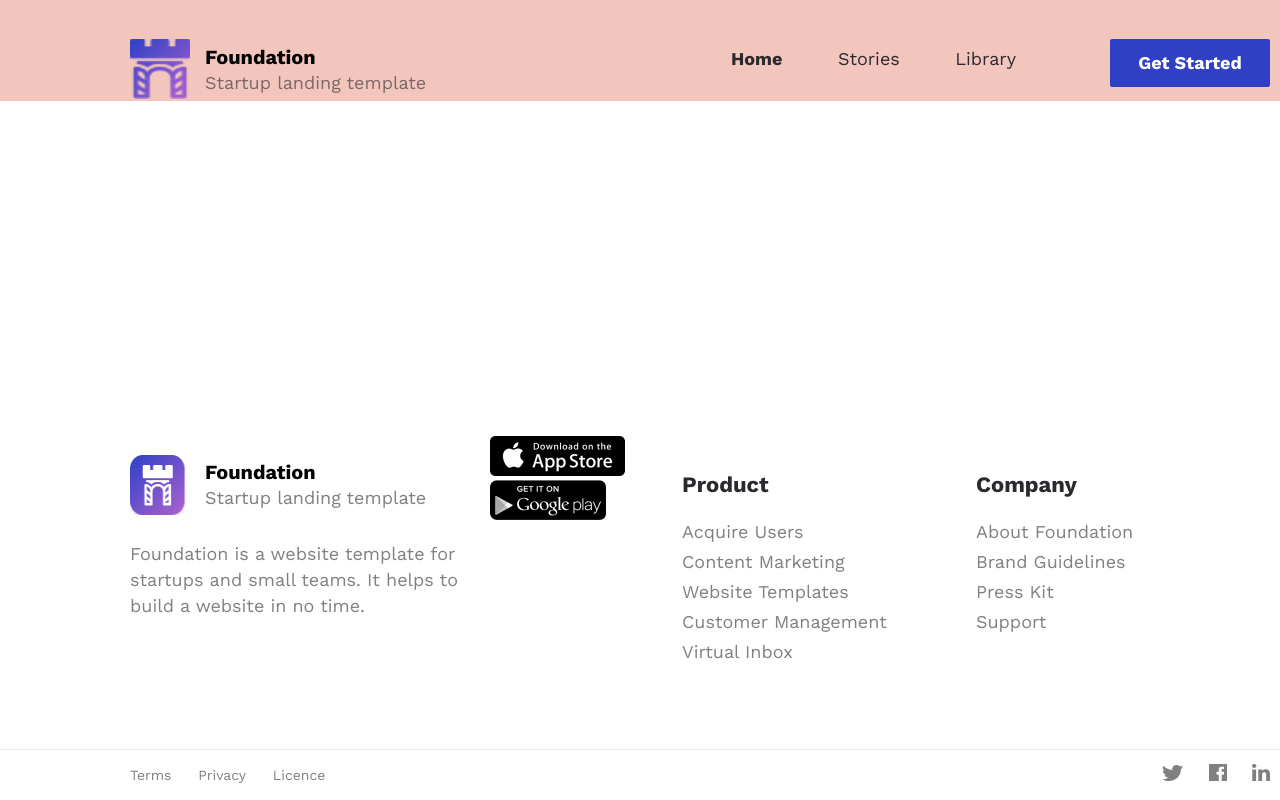
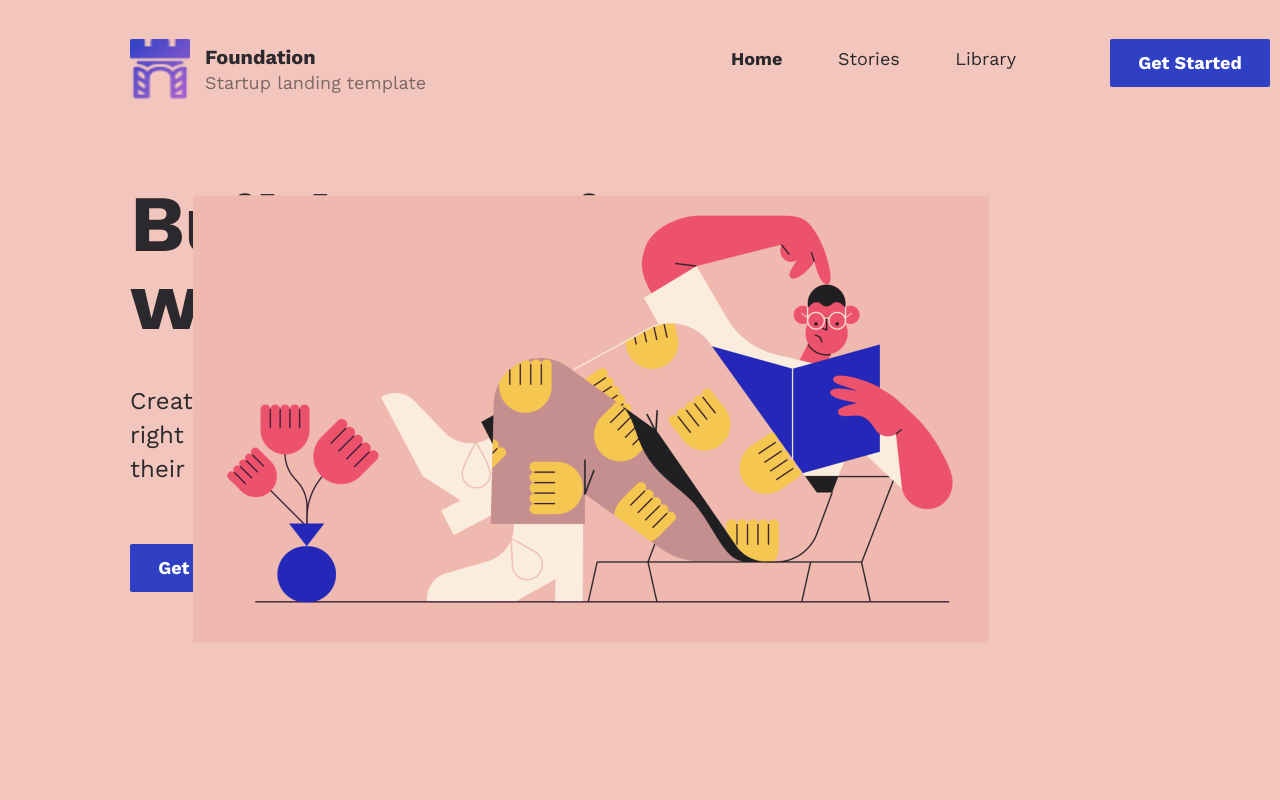
Before and after one commit to taniakononenko23/My-site, a plain HTML site: page index.html in a window 1280 px wide. Shown: the top 800 px of the page. Drawn offline with nearby package versions, Linux system fonts and the light colour scheme.

Commit message:
add init files

```diff
--- a/index.html
+++ b/index.html
@@ -31,66 +31,23 @@
                 </nav>
                 <button class="header__button">Get Started</button>
             </header>
-            <section></section>
+
+            <!--Headline-->
+
+            <section class="headline">
+                <div class="headline__content">
+                    <h1 class="headline__title">Build stunning websites & apps.</h1>
+                    <p class="headline__description">Create live segments and target the right people for messages
+                        based on their behaviors.</p>
+                    <div class="headline__actions">
+                        <button class="action-button">Get Started</button>
+                        <button class="headline__learn-more-btn">Learn More</button>
+                    </div>
+                    <img class="headline__banner" src="img/ouch.png" alt="Headline Banner">
+                </div>
+            </section>
+
         </div>
-        <footer class="footer">
-            <div class="footer-navigation">
-                <div class="about-company">
-                    <div class="logo">
-                        <img class="logo__image" src="img/Icon-dark.png" alt="logo">
-                        <div class="logo__text ">
-                            <div class="logo__name">Foundation</div>
-                            <div class="logo__description">Startup landing template</div>
-                        </div>
-                    </div>
-                    <p class="footer__description">Foundation is a website template for startups and small teams. It
-                        helps to build a website in no time.</p>
-                </div>
-                <div class="downloads">
-                    <img class="downloads__item" src="img/app-store.png" alt="Apple Store Download">
-                    <img src="img/google-play.png" alt="Google Play Download">
-                </div>
-                <div class="additional-navigation">
-                    <div class="additional-navigation__column nav-links">
-                        <h3 class="nav-links__title">Product</h3>
-                        <ul class="nav-links__list">
-                            <li class="nav-links__list-item">Acquire Users</li>
-                            <li class="nav-links__list-item">Content Marketing</li>
-                            <li class="nav-links__list-item">Website Templates </li>
-                            <li class="nav-links__list-item">Customer Management</li>
-                            <li class="nav-links__list-item">Virtual Inbox</li>
-                        </ul>
-                    </div>
-                </div>
-                <div class="additional-navigation">
-                    <div class="additional-navigation__column nav-links">
-                        <h3 class="nav-links__title">Company</h3>
-                        <ul class="nav-links__list">
-                            <li class="nav-links__list-item">About Foundation</li>
-                            <li class="nav-links__list-item">Brand Guidelines</li>
-                            <li class="nav-links__list-item">Press Kit</li>
-                            <li class="nav-links__list-item">Support</li>
-                        </ul>
-                    </div>
-                </div>
-            </div>
-            <div class="footer__line"></div>
-            <div class="footer-links">
-                <nav class="terms">
-                    <a href="#" class="terms__items">Terms</a>
-                    <a href="#" class="terms__items">Privacy</a>
-                    <a href="#" class="terms__items">Licence</a>
-                </nav>
-                <div class="social-links">
-                    <a class="social-links__item" href="https://twitter.com" target="_blank"><img
-                            src="img/social-twitter.png" alt="Twitter Link"></a>
-                    <a class="social-links__item" href="https://twitter.com" target="_blank"><img
-                            src="img/social-fb.png" alt="Facebook Link"></a>
-                    <a class="social-links__item" href="https://twitter.com" target="_blank"><img
-                            src="img/social-LinkedIn.png" alt="LinkedIn Link"></a>
-                </div>
-            </div>
-        </footer>
     </div>
 </body>
 
--- a/styles/main.css
+++ b/styles/main.css
@@ -5,6 +5,7 @@
 html{
     font-size: 16px;
     font-family: 'Work sans', sans-serif;
+    color: #2B292D;
 }
 
 .page{
@@ -13,6 +14,7 @@ html{
     min-height: 100vh;
     display: flex;
     flex-direction: column;
+    background-color: #F3C6BD;
 }
 
 .header{
@@ -94,112 +96,78 @@ html{
 
 .top-section{
     padding-top: 39px;
-    background-color: #F3C6BD;
 }
 
-.footer{
+.headline{
+    position: relative;
+    width: 1140px;
+    margin: auto;
+    margin-top: 84px;
     display: flex;
-    flex-direction: column;
-    margin-top: auto;
+    padding-bottom: 77px;
 }
 
-.about-company{
-    margin-top: 44px;
+
+.headline__content{
+    position: absolute;
+    z-index: 1;
 }
 
-.footer__description{
-    line-height: 26px;
-    font-size: 18px;
-    width: 360px;
-    margin-top: 26px;
-    color: rgba(43, 41, 45, 0.6);
+.headline__banner{
+    position: absolute;
+    right: -105px;
+    top: 10px;
+    width: 796px;
+    height: 448px;
+    margin-left: auto;
+    left: 579px;
+    z-index: 1;
 }
 
-.footer-links{
-    height: 50px;
-    width: 1140px;
-    margin: 0 auto;
-    display: flex;
-    align-items: center;
+.headline__title{
+    width: 754px;
+    height: 165px;
+    font-weight: bold;
+    font-size: 80px;
+    line-height: 78px;
+    letter-spacing: -0.5px;
+    z-index: 1;
+    margin: 0;
 }
 
-.footer-navigation{
-    width: 1140px;
-    margin: 0 auto;
-    height: 338px;
+.headline__description{
+    margin-top: 34px;
+    height: 102px;
+    width: 456px;
+    font-size: 24px;
+    line-height: 34px;
+    z-index: 1;
+}
+
+.headline__actions{
+    margin-top: 58px;
     display: flex;
 }
 
-.downloads{
-margin-top: 25px;
+.action-button{
+    background-color: #3040C4;
+    width: 160px;
+    height: 48px;
+    color: white;
+    font-size: 18px;
+    font-weight: 700;
+    border: none;
+    border-radius: 2px;
 }
 
-.downloads__item{
-margin-right: 10px;
+.headline__learn-more-btn{
+    margin-left: 10px;
+    background-color: #fff;
+    color: #3040C4;
+    width: 158px;
+    height: 48px;
+    font-size: 18px;
+    font-weight: 700;
+    border-radius: 2px;
+    border: none;
 }
-
-.additional-navigation{
-margin-top: 60px;
-margin-left: auto;
-display: flex;
-}
-
-.additional-navigation__column{
-margin-right: 29px;
-}
-
-.nav-links{
-width: 265px;
-}
-
-.nav-links__title{
-font-weight: bold;
-font-size: 22px;
-line-height: 28px;
-color: #2B292D;
-margin: 0;
-}
-
-.nav-links__list{
-list-style-type: none;
-font-size: 18px;
-line-height: 30px;
-color: rgba(43, 41, 45, 0.6);
-padding: 0;
-margin: 0;
-margin-top: 18px;
-}
-
-.footer__line{
-border-top: 1px solid #2B292D;
-width: 100%;
-opacity: 0.1;
-margin: 0;
-}
-
-.footer-links{
-width: 1140px;
-height: 50px;
-margin: 0 auto;
-display: flex;
-align-items: center;
-}
-
-.terms{
-line-height: 50px;
-font-size: 14px;
-}
-
-.terms__items{
-text-decoration: none;
-color: rgba(43, 41, 45, 0.6);
-margin-right: 22px;
-}
-
-.social-links__item{
-margin-left: 20px;
-}
-
-.social-links{
-margin-left: auto;
-}
```
Also changed, not shown: img/ouch.png (added).
